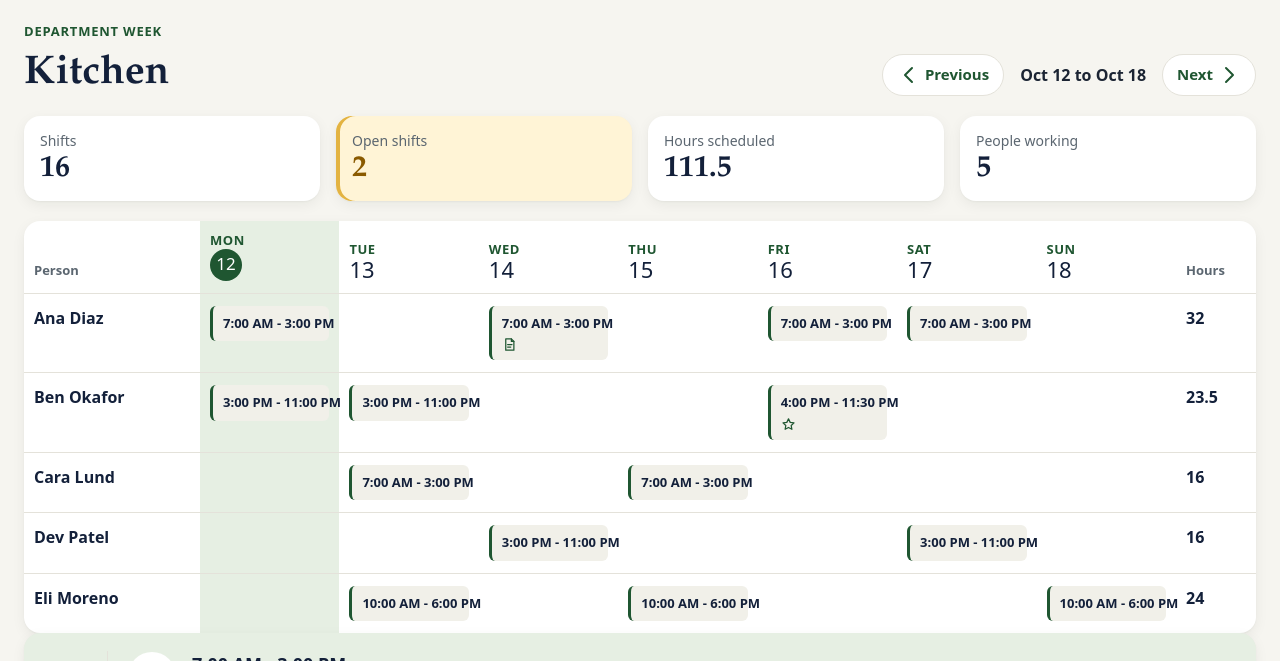
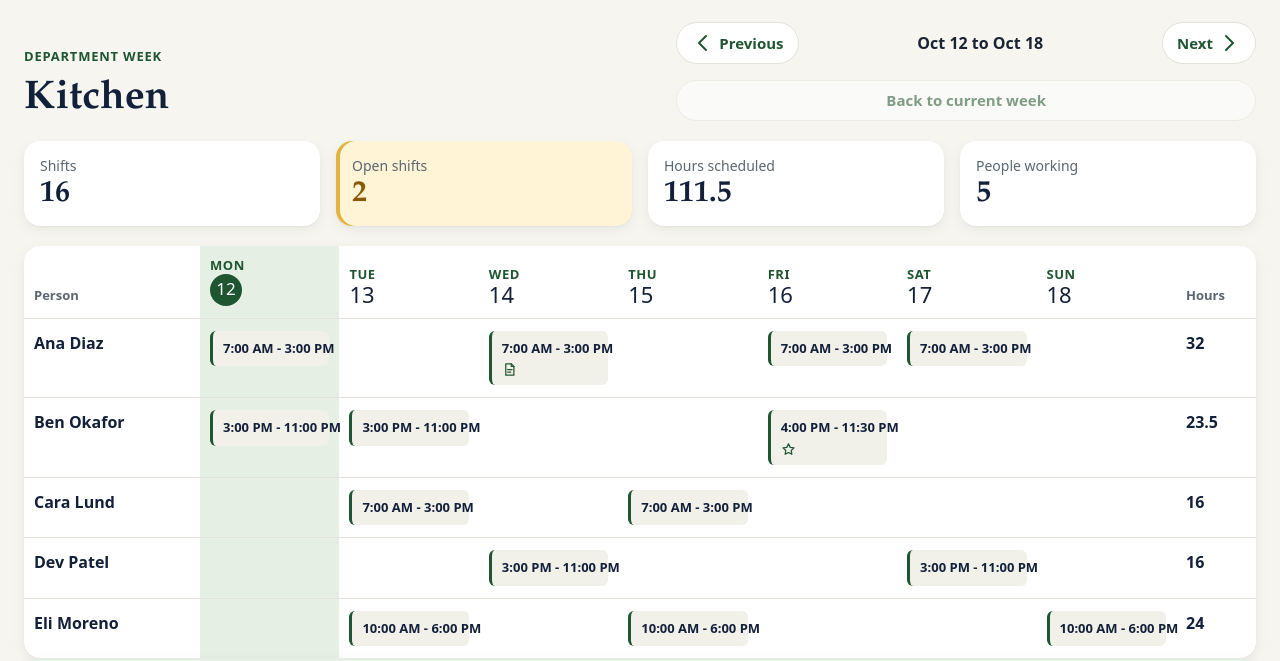
Before and after one commit to workforce-ops-app/workforce-ops-frontend, a website with bundled scripts: page pages/schedule.html in a window 1280 px wide. Shown: the part 63-724 px from the top of the page. Built offline with nearby package versions, Linux system fonts and the light colour scheme; no server answers.

Commit message:
fix(schedule): address week navigation review feedback
Refs #43

```diff
--- a/css/components/week-nav.css
+++ b/css/components/week-nav.css
@@ -12,8 +12,13 @@
   margin-inline: auto;
 }
 
-.week-nav__current[hidden] {
-  display: none;
+.week-nav__current[aria-disabled="true"] {
+  cursor: default;
+  opacity: 0.55;
+}
+
+.week-nav__current[aria-disabled="true"]:hover {
+  background: var(--color-background);
 }
 
 .week-content {
--- a/js/components/week-nav.js
+++ b/js/components/week-nav.js
@@ -72,6 +72,10 @@ export function followWeekLinks(showWeek) {
     document.getElementById(id)?.addEventListener("click", (event) => {
       const link = event.currentTarget;
       if (!(link instanceof HTMLAnchorElement) || leaveToBrowser(event)) return;
+      if (link.getAttribute("aria-disabled") === "true") {
+        event.preventDefault();
+        return;
+      }
       // Only another week of this same page is handled here; anything else is left to an
       // ordinary page load. (The links are built by core/week.js, so this always holds.)
       const target = new URL(link.href);
--- a/js/pages/schedule.js
+++ b/js/pages/schedule.js
@@ -100,8 +100,13 @@ export async function showWeek(search) {
     const currentMonday = requestedMonday(new URLSearchParams(), todayKey);
     setText(range, formatWeekRange(monday));
     previous.setAttribute("href", weekLink(monday, -1, params));
-    current.setAttribute("href", weekLink(currentMonday, 0, params));
-    current.hidden = monday === currentMonday;
+    if (monday === currentMonday) {
+      current.removeAttribute("href");
+      current.setAttribute("aria-disabled", "true");
+    } else {
+      current.setAttribute("href", weekLink(currentMonday, 0, params));
+      current.removeAttribute("aria-disabled");
+    }
     next.setAttribute("href", weekLink(monday, 1, params));
 
     // Which department: the one in the address, else the person's own, else the first one.
--- a/pages/schedule.html
+++ b/pages/schedule.html
@@ -76,7 +76,12 @@
             Next
             <span class="icon icon--chevron-right" aria-hidden="true"></span>
           </a>
-          <a id="current-week" class="week-nav__button week-nav__current" href="?" hidden>
+          <a
+            id="current-week"
+            class="week-nav__button week-nav__current"
+            role="link"
+            aria-disabled="true"
+          >
             Back to current week
           </a>
         </nav>
```
Also changed, not shown: docs/architecture/components.md (+1 -1 lines), docs/features/schedules.md (+1 -1 lines), js/pages/my-shifts.js (+7 -2 lines), pages/my-shifts.html (+6 -1 lines), tests/unit/pages.test.js (+7 -3 lines), tests/unit/week-nav.test.js (+13 -0 lines).
